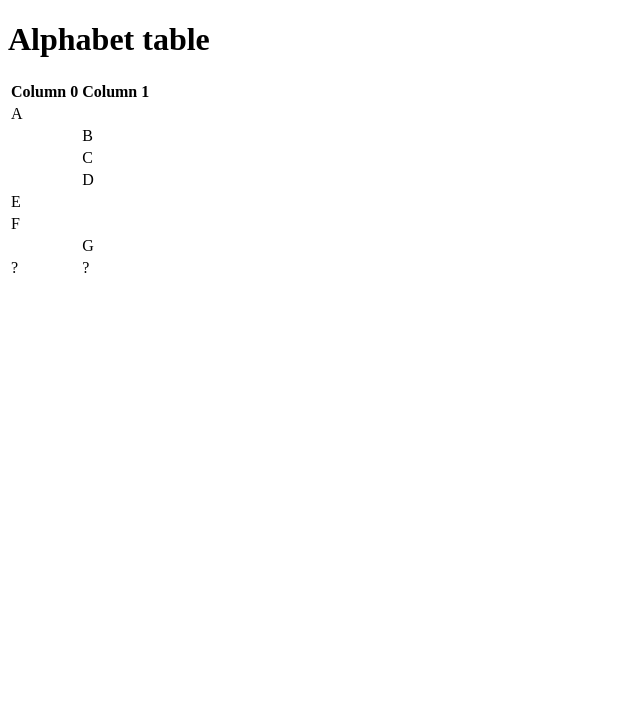
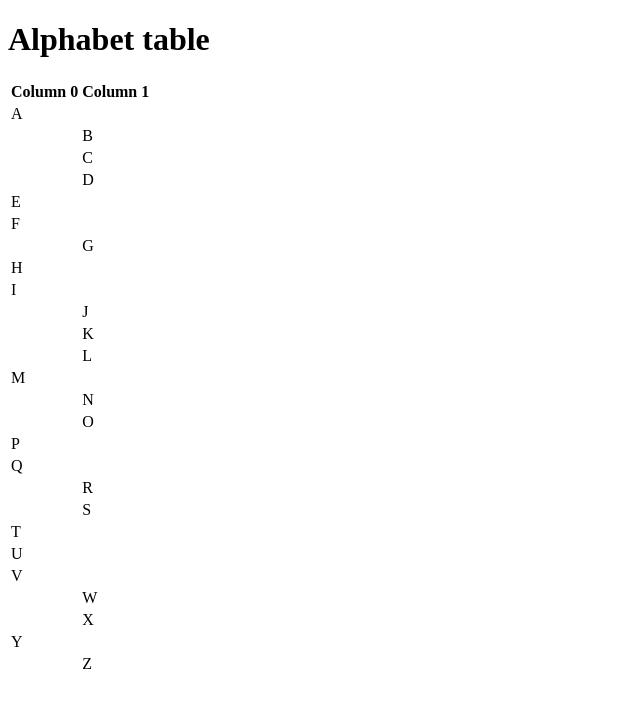
Before and after one commit to comp426-2022-spring/a00-William-0320, a website: page index.html in a window 1280 px wide. Shown: the whole page, without its empty margins (0-640 px from the left). Drawn offline with Linux system fonts and the light colour scheme.

Commit message:
modified index.html

```diff
--- a/index.html
+++ b/index.html
@@ -38,7 +38,61 @@
                         <td></td><td>G</td>
                     </tr>
                     <tr>
-                        <td>?</td><td>?</td>
+                        <td>H</td><td></td>
+                    </tr>
+                    <tr>
+                        <td>I</td><td></td>
+                    </tr>
+                    <tr>
+                        <td></td><td>J</td>
+                    </tr>
+                    <tr>
+                        <td></td><td>K</td>
+                    </tr>
+                    <tr>
+                        <td></td><td>L</td>
+                    </tr>
+                    <tr>
+                        <td>M</td><td></td>
+                    </tr>
+                    <tr>
+                        <td></td><td>N</td>
+                    </tr>
+                    <tr>
+                        <td></td><td>O</td>
+                    </tr>
+                    <tr>
+                        <td>P</td><td></td>
+                    </tr>
+                    <tr>
+                        <td>Q</td><td></td>
+                    </tr>
+                    <tr>
+                        <td></td><td>R</td>
+                    </tr>
+                    <tr>
+                        <td></td><td>S</td>
+                    </tr>
+                    <tr>
+                        <td>T</td><td></td>
+                    </tr>
+                    <tr>
+                        <td>U</td><td></td>
+                    </tr>
+                    <tr>
+                        <td>V</td><td></td>
+                    </tr>
+                    <tr>
+                        <td></td><td>W</td>
+                    </tr>
+                    <tr>
+                        <td></td><td>X</td>
+                    </tr>
+                    <tr>
+                        <td>Y</td><td></td>
+                    </tr>
+                    <tr>
+                        <td></td><td>Z</td>
                     </tr>
                 </tbody>
             </table>
--- a/package.json
+++ b/package.json
@@ -15,5 +15,8 @@
   "bugs": {
     "url": "https://github.com/comp426-2022-spring/a00-William-0320/issues"
   },
-  "homepage": "https://github.com/comp426-2022-spring/a00-William-0320#readme"
+  "homepage": "https://github.com/comp426-2022-spring/a00-William-0320#readme",
+  "dependencies": {
+    "browser-sync": "^2.27.7"
+  }
 }
```
Also changed, not shown: 1 other file.
